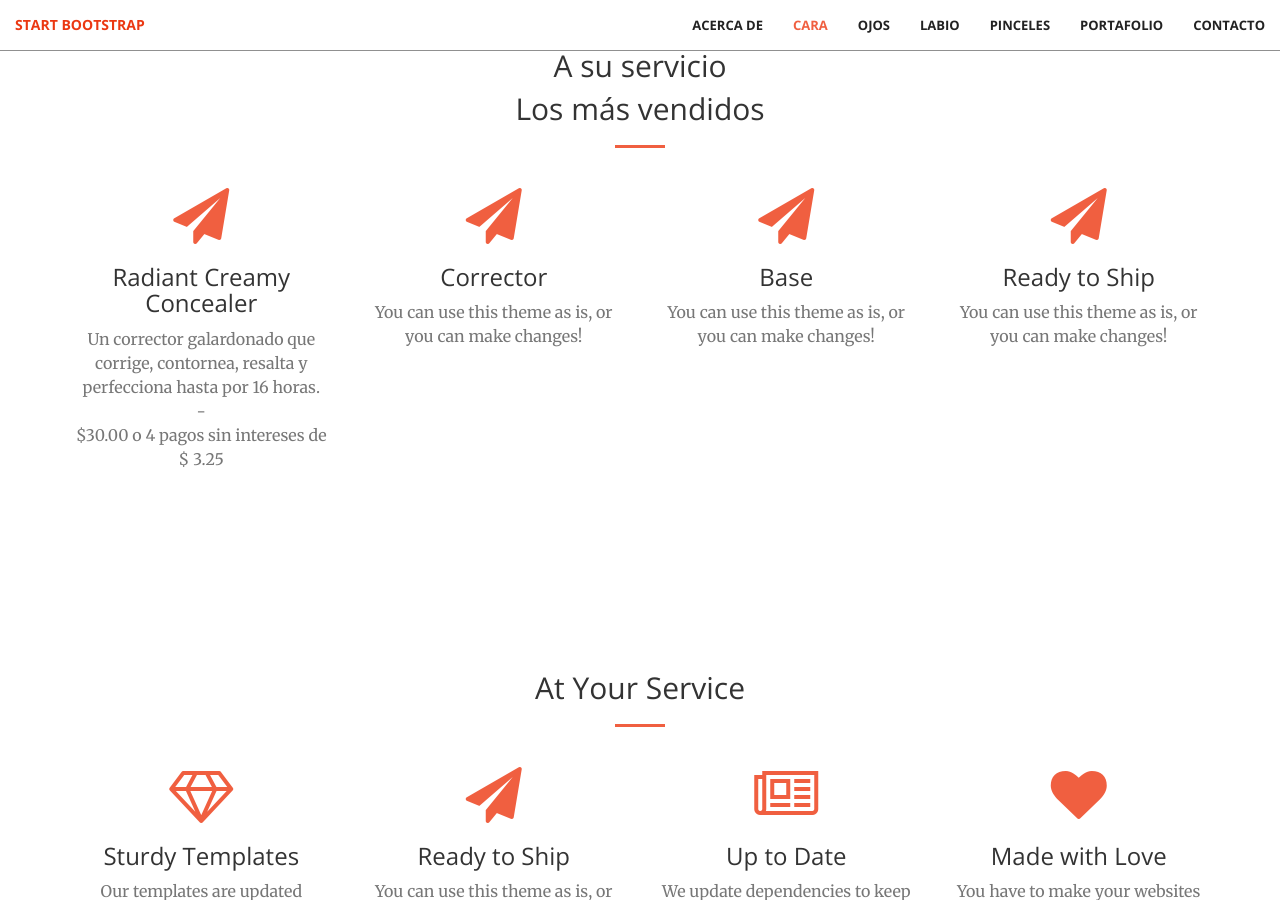
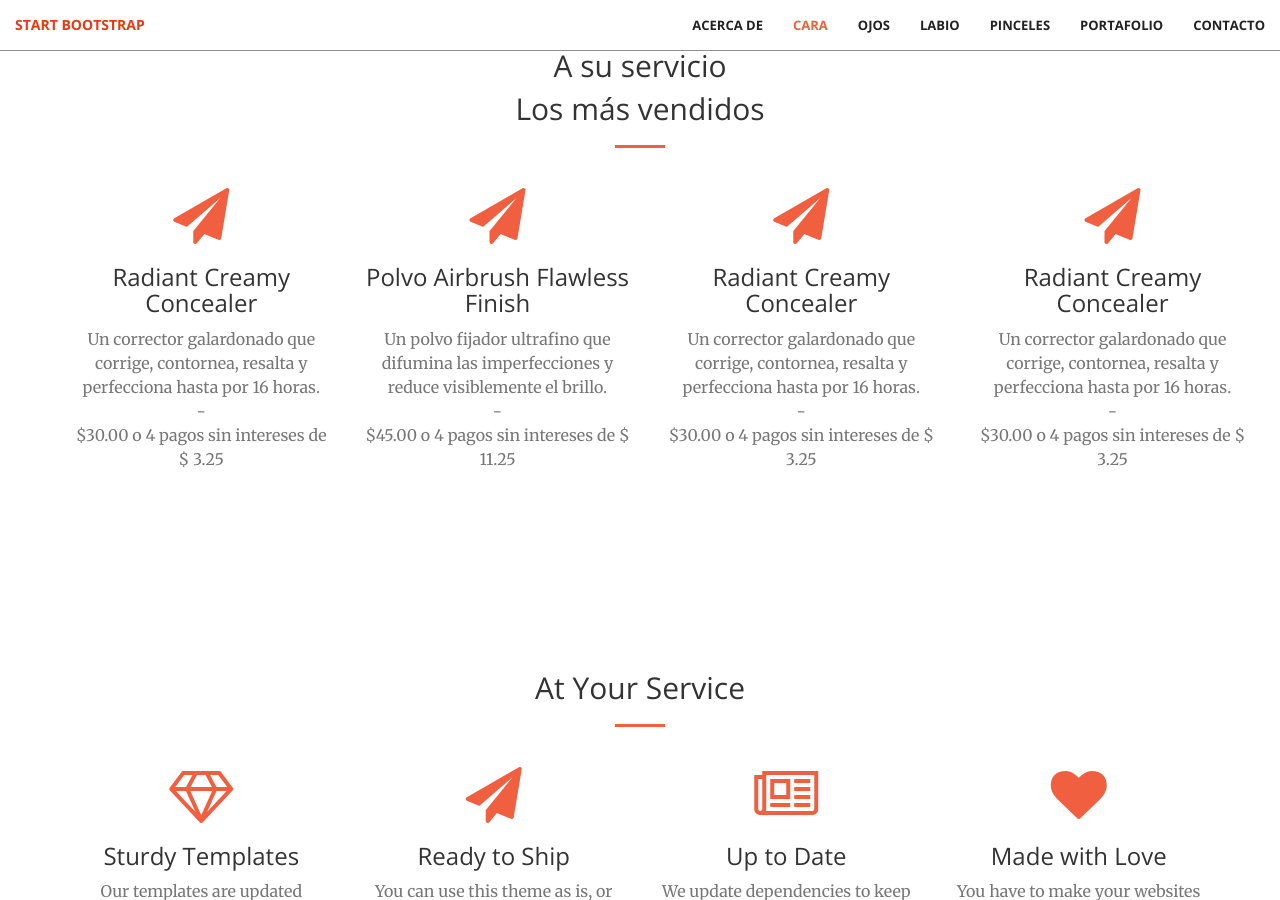
Before and after one commit to KatherineMerchanS/KatherineMerchanS.github.io, a Jekyll site: the page built from index.html, in a window 1280 px wide and 900 px high, scrolled down 1369 px. Built offline with Jekyll 4.4.1, drawn with Linux system fonts in a browser that asks for light colours.

Commit message:
Update cara.html

```diff
--- a/_includes/cara.html
+++ b/_includes/cara.html
@@ -19,28 +19,36 @@
                     <p class="text-muted">$30.00 o 4 pagos sin intereses de $ 3.25</p>
                 </div>
             </div>
+            <div class="row">
             <div class="col-lg-3 col-md-6 text-center">
                 <div class="service-box">
                     <i class="fa fa-4x fa-paper-plane wow bounceIn text-primary" data-wow-delay=".1s"></i>
-                    <h3>Corrector</h3>
-                    <p class="text-muted">You can use this theme as is, or you can make changes!</p>
+                    <h3>Polvo Airbrush Flawless Finish</h3>
+                    <p class="text-muted">Un polvo fijador ultrafino que difumina las imperfecciones y reduce visiblemente el brillo.</p>
+                    <p class="text-muted">-</p>
+                    <p class="text-muted">$45.00 o 4 pagos sin intereses de $ 11.25</p>
                 </div>
             </div>
+                <div class="row">
             <div class="col-lg-3 col-md-6 text-center">
                 <div class="service-box">
                     <i class="fa fa-4x fa-paper-plane wow bounceIn text-primary" data-wow-delay=".1s"></i>
-                    <h3>Base</h3>
-                    <p class="text-muted">You can use this theme as is, or you can make changes!</p>
+                    <h3>Radiant Creamy Concealer</h3>
+                    <p class="text-muted">Un corrector galardonado que corrige, contornea, resalta y perfecciona hasta por 16 horas.</p>
+                    <p class="text-muted">-</p>
+                    <p class="text-muted">$30.00 o 4 pagos sin intereses de $ 3.25</p>
                 </div>
             </div>
+                    <div class="row">
             <div class="col-lg-3 col-md-6 text-center">
                 <div class="service-box">
                     <i class="fa fa-4x fa-paper-plane wow bounceIn text-primary" data-wow-delay=".1s"></i>
-                    <h3>Ready to Ship</h3>
-                    <p class="text-muted">You can use this theme as is, or you can make changes!</p>
+                    <h3>Radiant Creamy Concealer</h3>
+                    <p class="text-muted">Un corrector galardonado que corrige, contornea, resalta y perfecciona hasta por 16 horas.</p>
+                    <p class="text-muted">-</p>
+                    <p class="text-muted">$30.00 o 4 pagos sin intereses de $ 3.25</p>
                 </div>
             </div>
-
         </div>
     </div>
 </section>
```
